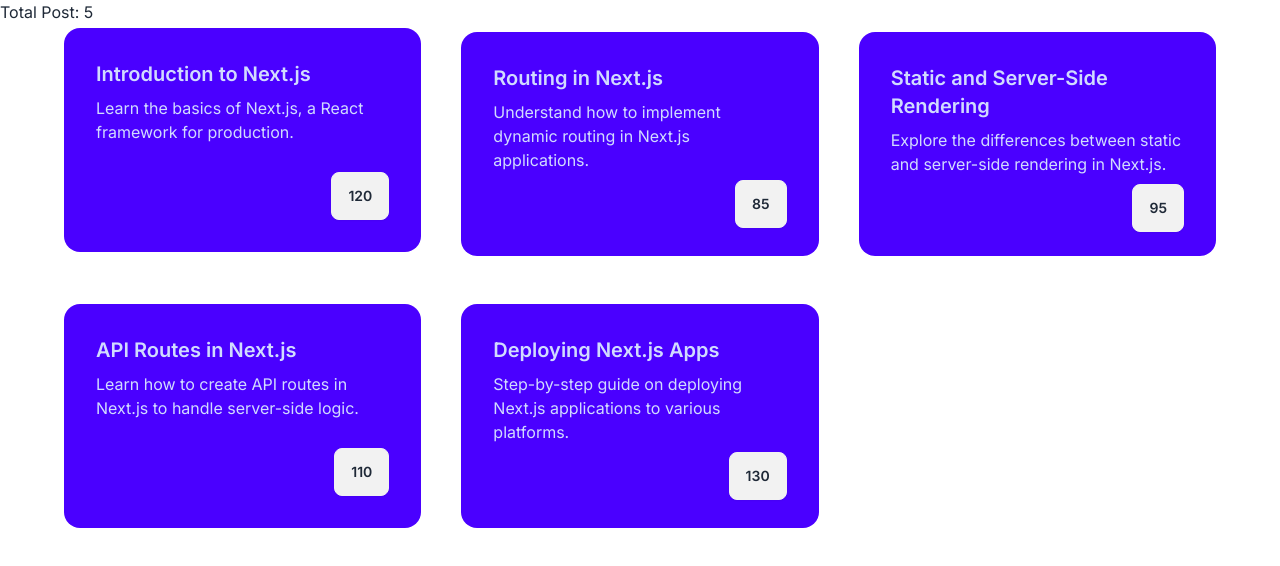
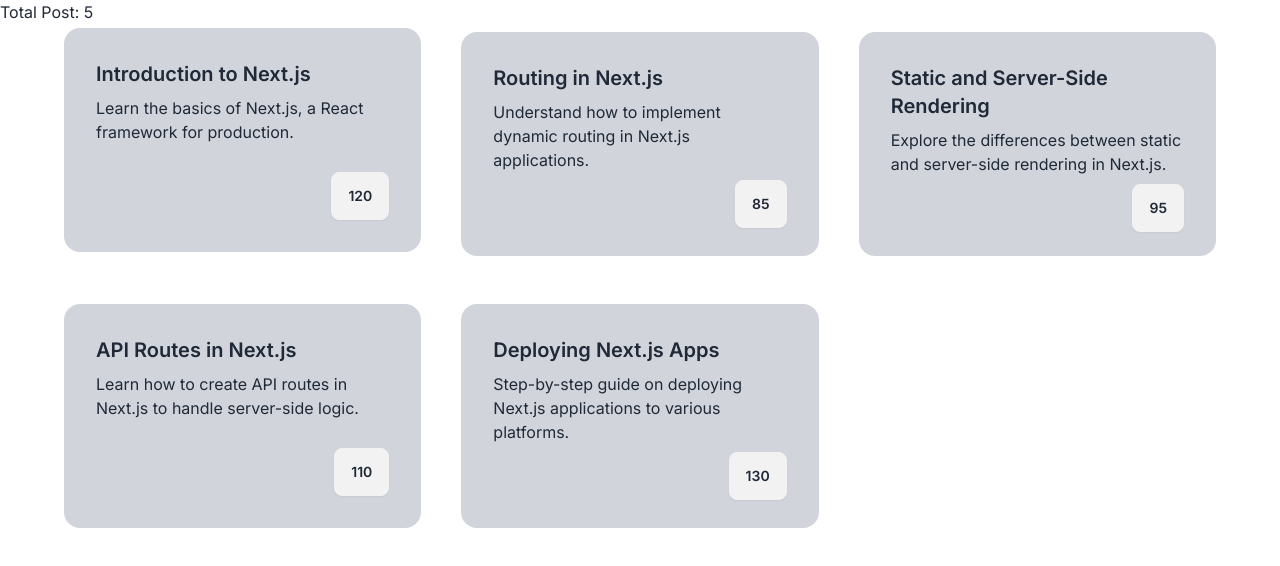
Before and after one commit to Sakhawat71/nextjs-data-fetching, a Next.js app: page /posts in a window 1280 px wide. Shown: the top 566 px of the page. Built offline with nearby package versions, Linux system fonts and the light colour scheme; data requests are answered from the project's data file.

Commit message:
add some page -> error -> not found -> loading

```diff
--- a/package.json
+++ b/package.json
@@ -10,6 +10,7 @@
     "lint": "next lint"
   },
   "dependencies": {
+    "axios": "^1.7.2",
     "json-server": "^1.0.0-beta.1",
     "next": "14.2.4",
     "react": "^18",
--- /dev/null
+++ b/src/app/error.js
@@ -0,0 +1,11 @@
+"use client"
+
+const ErrorPage = () => {
+    return (
+        <div className="text-7xl font-semibold text-red-600">
+            <h1>Sorry! you Get Error</h1>
+        </div>
+    );
+};
+
+export default ErrorPage;
--- /dev/null
+++ b/src/app/loading.js
@@ -0,0 +1,11 @@
+import React from 'react';
+
+const LoadingPage = () => {
+    return (
+        <div>
+            <span className="loading loading-spinner loading-lg"></span>
+        </div>
+    );
+};
+
+export default LoadingPage;
--- /dev/null
+++ b/src/app/not-found.js
@@ -0,0 +1,16 @@
+import React from 'react';
+
+const NotFound = () => {
+
+
+    return (
+        <div className='flex justify-center items-start mx-auto h-screen font-serif'>
+            <div className='text-center'>
+                <h1 className='text-7xl text-red-500 font-bold'>404</h1>
+                <h3>Page not Found</h3>
+            </div>
+        </div>
+    );
+};
+
+export default NotFound;
--- a/src/app/posts/page.js
+++ b/src/app/posts/page.js
@@ -1,9 +1,16 @@
+// import axios from "axios";
 
 const Posts = async () => {
 
-    const data = await fetch('http://localhost:5000/posts')
+    const data = await fetch('http://localhost:5000/posts',{
+        cache: 'force-cache'
+    })
     const posts = await data.json()
 
+    // const res = await axios('http://localhost:5000/posts')
+    // const posts2 = await res.data;
+
+    // console.log(posts2);
     // console.log(posts);
 
     return (
@@ -15,7 +22,7 @@ const Posts = async () => {
 
             <div className="grid gap-10 mx-16 items-center space-y-2 grid-cols-1 md:grid-cols-2 lg:grid-cols-3">
                 {posts.map((post) => (
-                    <div key={post.id} className="card bg-primary text-primary-content mx-auto h-56">
+                    <div key={post.id} className="card bg-gray-300 mx-auto h-56">
                         <div className="card-body h-full flex flex-col">
                             <h2 className="card-title">{post.title}</h2>
                             <p className="flex-grow">{post.description}</p>
```
Also changed, not shown: 1 other file (tests, documents, lock files or other folders).
